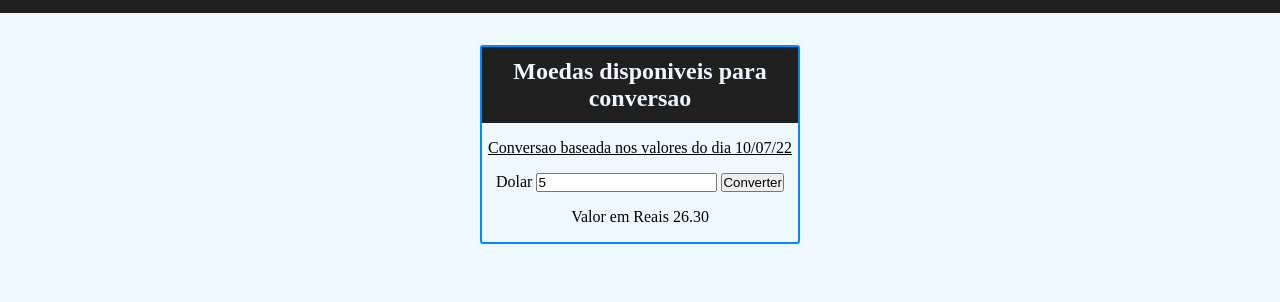
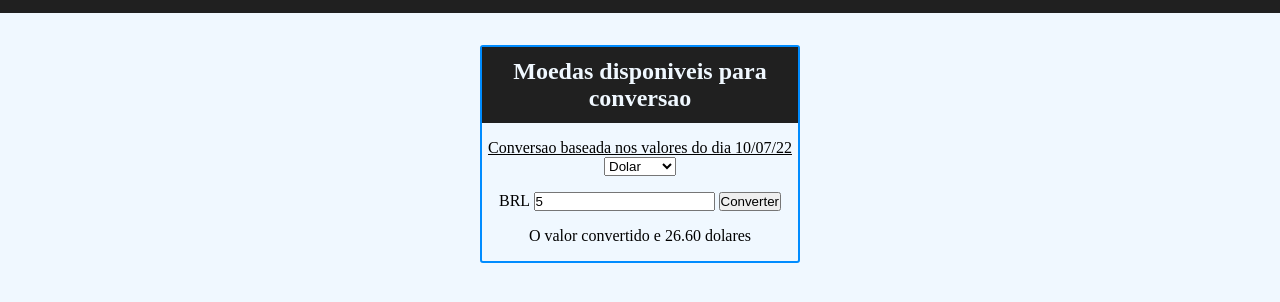
Before and after one commit to PedroVictor022/coin_converter, a plain HTML site: page index.html in a window 1280 px wide. Both pictures are taken after typing "5" into the empty fields and a click on the button "Converter". Shown: the part 74-376 px from the top of the page. Drawn offline with Linux system fonts and the light colour scheme.

Commit message:
add list coins

```diff
--- a/index.html
+++ b/index.html
@@ -18,37 +18,25 @@
       <div class="container">
          <h2>Moedas disponiveis para conversao</h2>
          <p>Conversao baseada nos valores do dia 10/07/22</p>
-         <div class="coins_container">
-            <label for="dolar">Dolar</label>
-            <input type="number" id="dolar">
+
+         <select name="coins" id="coins">
+            <option value="dolar" selected>Dolar</option>
+            <option value="euro">Euro</option>
+            <option value="libra">Libras</option>
+            <option value="bitcoin">BitCoins</option>
+         </select>
+
+         <form class="coins_container">
+            <label for="userI">BRL</label>
+            <input type="number" id="userI">
             <button id="btnConverter">Converter</button>
-         </div>
+         </form>
          <div class="result">
             <p class="p_result"></p>
          </div>
       </div>
    </main>
-
-   <script>
-      // Elements HTML
-      let btnConverter = document.querySelector('#btnConverter');
-      let dolarInput = document.querySelector("#dolar");
-      let resultado = document.querySelector('.p_result');
-
-      btnConverter.addEventListener('click', (e) => {
-
-         let valorEmReal = parseFloat(dolarInput.value * 5.26).toFixed(2)
-
-         if (valorEmReal <= 0) {
-            resultado.innerText = 'Conversao invalida'
-         } else {
-            resultado.innerText = `Valor em Reais ${valorEmReal}`
-         }
-
-      })
-
-
-   </script>
+   <script src="script.js"></script>
 </body>
 
 </html>
--- /dev/null
+++ b/script.js
@@ -0,0 +1,35 @@
+const $ = document.querySelector.bind(document);
+
+// Elements HTML
+let btnConverter = $('#btnConverter');
+let userInput = $("#userI");
+let resultado = $('.p_result');
+
+const listCoins = $('#coins');
+
+const convertFunction = (entry, value) => {
+   return parseFloat(entry * value).toFixed(2);
+}
+
+btnConverter.addEventListener('click', (e) => {
+   e.preventDefault()
+   let valorEmReal;
+   let valueSelected = listCoins.options[listCoins.selectedIndex].value;
+
+   if(valueSelected === 'dolar') {
+      valorEmReal = convertFunction(userInput.value, 5.32)
+      resultado.innerText = `O valor convertido e ${valorEmReal} dolares`;
+   }
+   else if (valueSelected === 'euro') {
+      valorEmReal = convertFunction(userInput.value, 5.35)
+      resultado.innerText = `O valor convertido e ${valorEmReal} euros`;
+   }
+   else if (valueSelected === 'libra') {
+      valorEmReal = convertFunction(userInput.value, 6.32)
+      resultado.innerText = `O valor convertido e ${valorEmReal} libras`;
+   }
+   else if (valueSelected === 'bitcoin') {
+      valorEmReal = convertFunction(userInput.value, 109.230,01)
+      resultado.innerText = `O valor convertido e ${valorEmReal} bitcoins`
+   }
+});
```
